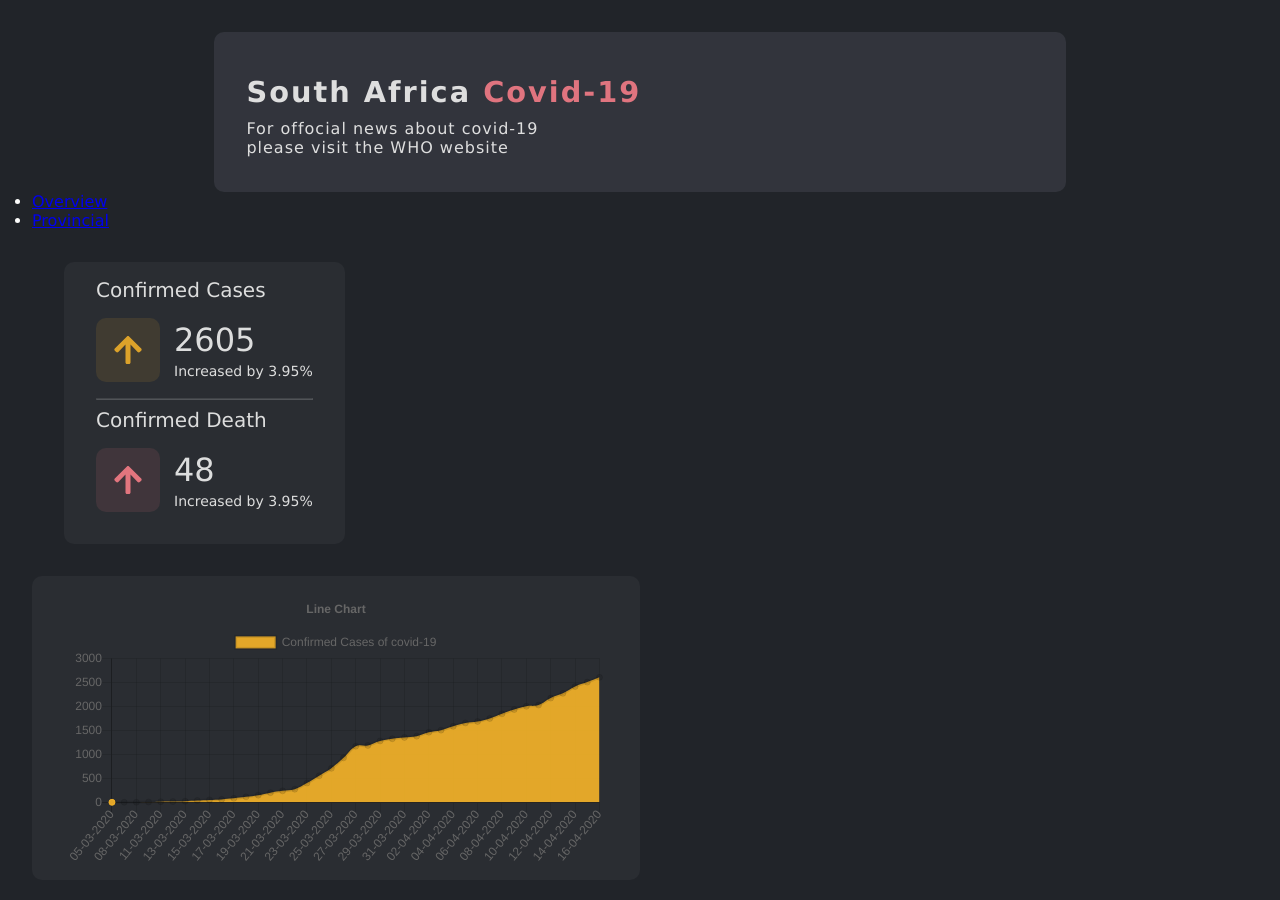
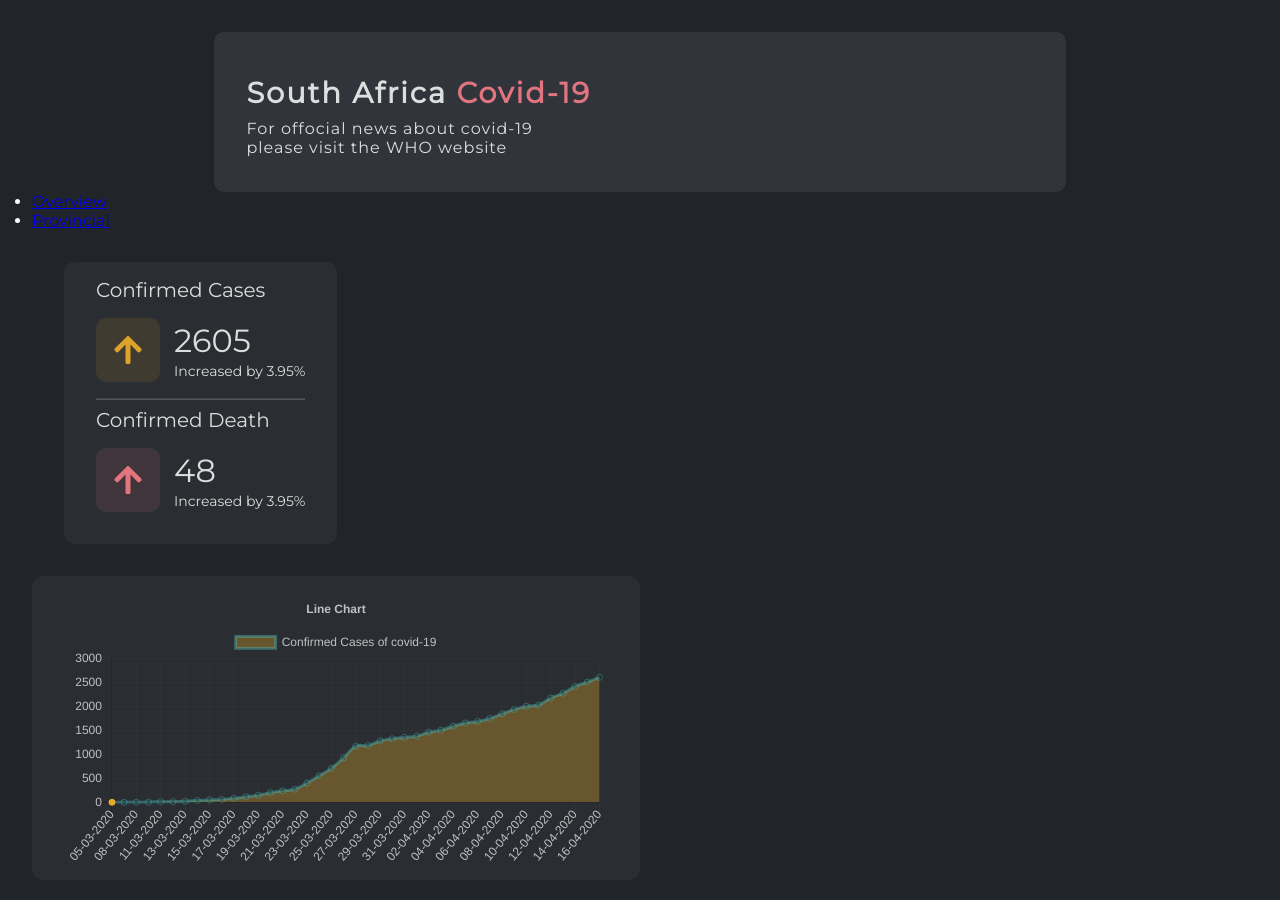
Before and after one commit to h3ndry/covid19za-dashbord, a React (Create React App) app: page / in a window 1280 px wide. Shown: the top 900 px of the page. Built offline with nearby package versions, Linux system fonts and the light colour scheme.

Commit message:
added font, updated graph

```diff
--- a/public/index.html
+++ b/public/index.html
@@ -15,6 +15,10 @@
       user's mobile device or desktop. See https://developers.google.com/web/fundamentals/web-app-manifest/
     -->
     <link rel="manifest" href="%PUBLIC_URL%/manifest.json" />
+    <link
+      href="https://fonts.googleapis.com/css2?family=Montserrat:wght@300;400&display=swap"
+      rel="stylesheet"
+    />
     <!--
       Notice the use of %PUBLIC_URL% in the tags above.
       It will be replaced with the URL of the `public` folder during the build.
--- a/src/components/overviewLineChart.js
+++ b/src/components/overviewLineChart.js
@@ -1,5 +1,7 @@
 import React from 'react';
-import { Line } from 'react-chartjs-2';
+import { Line, defaults } from 'react-chartjs-2';
+
+// defaults.global.animation = false;
 
 import useFetchData from '../hooks/useFetchData';
 import temp_data from '../data/cumulative';
@@ -20,15 +22,26 @@ export default function Chart() {
     });
   }
 
+  defaults.global.defaultFontColor = 'rgba(255, 255, 255, .7)';
+  defaults.line.spanGaps = true;
   const chartData = {
     labels: getDates(data),
     datasets: [
       {
         label: 'Confirmed Cases of covid-19',
         data: getCaseNumbers(data),
-        backgroundColor: ['rgba(248, 181, 41, .9)'],
+        backgroundColor: ['rgba(248, 181, 41, 0.3)'],
         pointBackgroundColor: ['rgba(248, 181, 41, 0.9)'],
         pointBorderColor: ['rgba(248, 181, 41, 0.9)'],
+        borderColor: 'rgba(75, 192, 192, .4)',
+        // [
+        //   'rgba(255, 99, 132, 1)',
+        //   'rgba(54, 162, 235, 1)',
+        //   'rgba(255, 206, 86, 1)',
+        //   'rgba(75, 192, 192, 1)',
+        //   'rgba(153, 102, 255, 1)',
+        //   'rgba(255, 159, 64, 1)',
+        // ],
       },
     ],
   };
@@ -45,6 +58,18 @@ export default function Chart() {
           ticks: {
             max: 3000,
           },
+
+          gridLines: {
+            color: 'rgba(255, 255, 255, .02)',
+          },
+        },
+      ],
+
+      xAxes: [
+        {
+          gridLines: {
+            color: 'rgba(255, 255, 255, .02)',
+          },
         },
       ],
     },
--- a/src/styles/globalStyle.js
+++ b/src/styles/globalStyle.js
@@ -22,7 +22,7 @@ body {
   background-color: var(--bg-color);
   color: #fcfcfb;
   padding: 2rem;
-  font-family: 'Lucida Sans', 'Lucida Sans Regular', 'Lucida Grande', 'Lucida Sans Unicode', Geneva, Verdana, sans-serif
+  font-family: 'Montserrat', sans-serif;
 }
 
 `;
```
